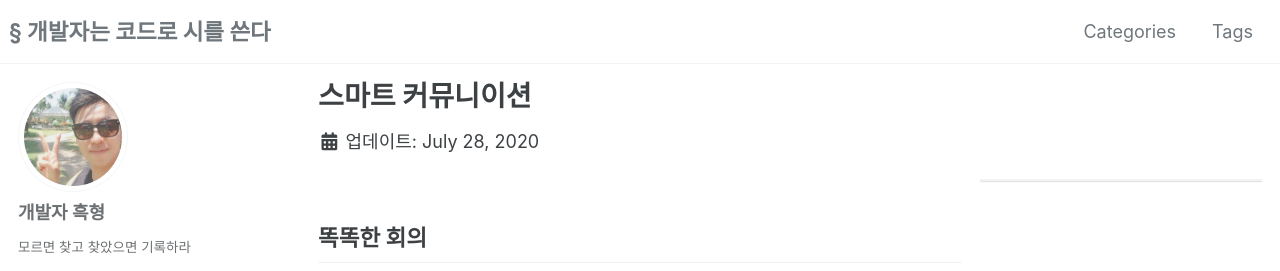
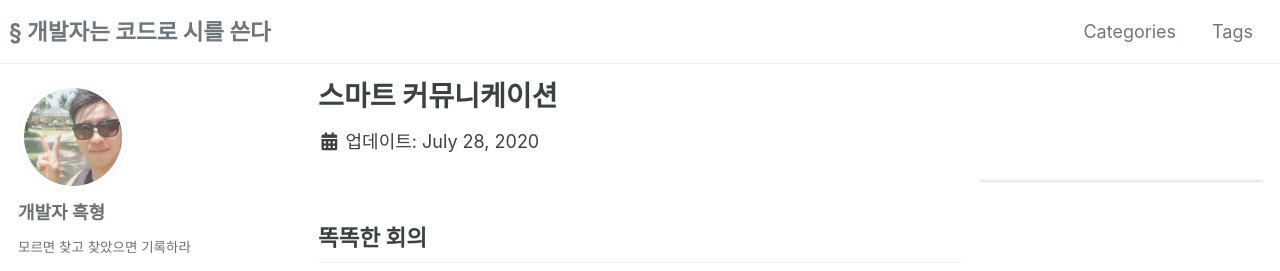
Before and after one commit to devpoem83/blog, a Jekyll site: the page built from _posts/일 잘하는 법/2020-07-28-스마트커뮤니케이션-post.md, in a window 1280 px wide and 900 px high. Shown: the top 271 px of the window. Built offline with Jekyll 4.4.1, drawn with Linux system fonts in a browser that asks for light colours; cached includes are drawn as plain includes; nearby versions of some CDN libraries; comment, search, counter and statistics services are not loaded.

Commit message:
오타 수정.

```diff
--- a/_posts/일 잘하는 법/2020-07-28-스마트커뮤니케이션-post.md
+++ b/_posts/일 잘하는 법/2020-07-28-스마트커뮤니케이션-post.md
@@ -1,8 +1,8 @@
 ---
-title: "스마트 커뮤니이션"
+title: "스마트 커뮤니케이션"
 date: 2020-07-28 10:20:00 -0400
 categories: smart
-tags: work smart 일 커뮤니케이션
+tags: work smart 업무 커뮤니케이션
 ---
 
 ## 똑똑한 회의
```
